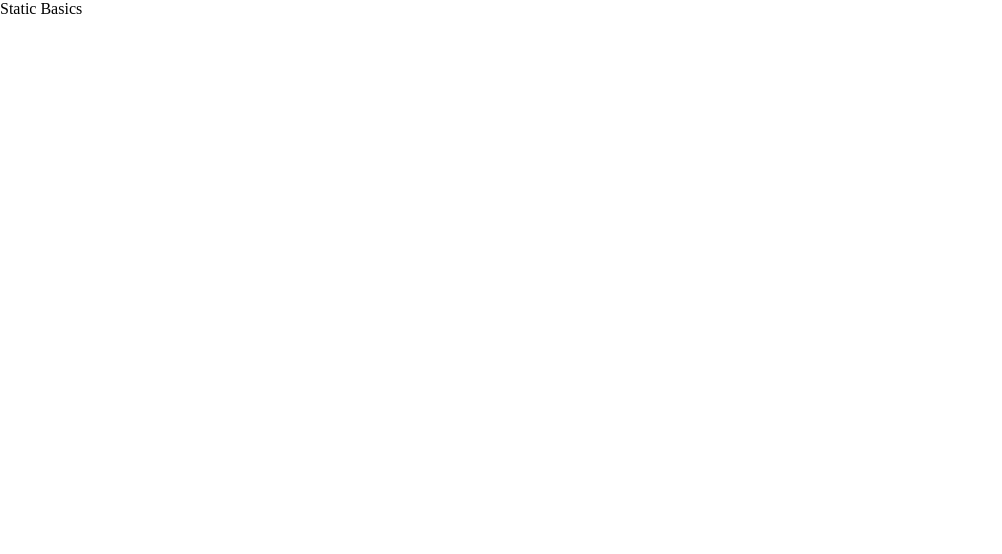
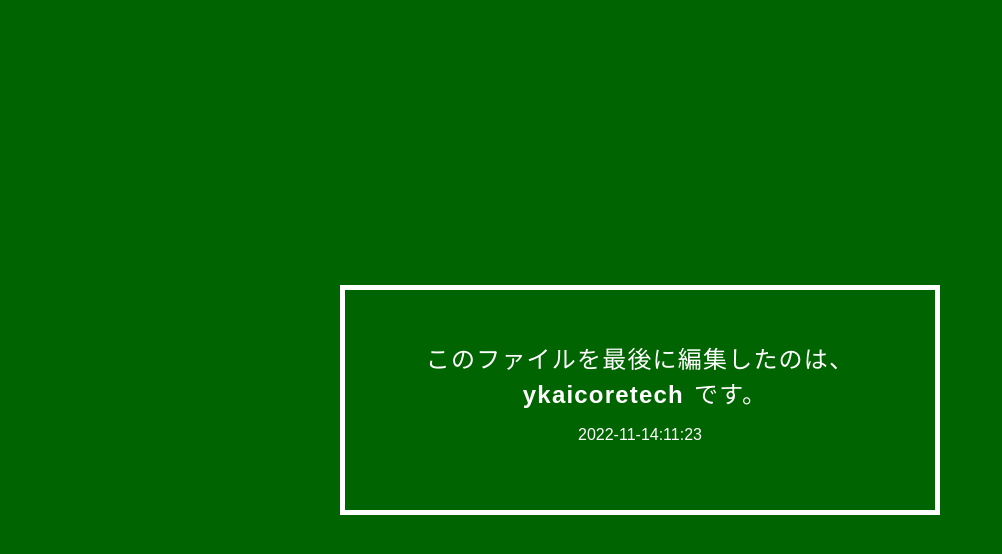
Before and after one commit to ykaicoretech/git-history, a plain HTML site: page index.html in a window 1280 px wide. Shown: the whole page, without its empty margins (0-1002 px from the left). Drawn offline with nearby package versions, Linux system fonts and the light colour scheme; files that its build step writes are made by us from their sources; a web font is replaced by a local one.

Commit message:
はじめのページをつくりました。

```diff
--- a/index.html
+++ b/index.html
@@ -4,10 +4,24 @@
   <meta charset="UTF-8">
   <meta http-equiv="X-UA-Compatible" content="IE=edge">
   <meta name="viewport" content="width=device-width, initial-scale=1.0">
-  <title>Static Basics</title>
+  <title>Git History</title>
+  <link rel="preconnect" href="https://fonts.googleapis.com">
+  <link rel="preconnect" href="https://fonts.gstatic.com" crossorigin>
+  <link href="https://fonts.googleapis.com/css2?family=M+PLUS+1+Code:wght@300;700&family=Noto+Serif+JP&display=swap" rel="stylesheet">
   <link rel="stylesheet" href="css/style.css">
 </head>
 <body>
+
+  <section class="container">
+    <div class="content-message">
+      <h1>
+        このファイルを最後に編集したのは、<br />
+        <span class="name">ykaicoretech</span>です。
+      </h1>
+      <p class="date">2022-11-14:11:23</p>
+    </div>
+  </section>
+
   <script src="js/main.js"></script>
 </body>
 </html>
--- a/scss/style.scss
+++ b/scss/style.scss
@@ -1,7 +1,57 @@
 * {
-  display: block;
+  box-sizing: border-box;
 }
 
 body {
   margin: 0;
 }
+
+h1 {
+  margin-top: inherit;
+  margin-bottom: inherit;
+}
+
+.container {
+  position: relative;
+  width: 100vw;
+  height: 100vh;
+  background-color: #006400;
+
+  & > .content-message {
+    position: absolute;
+    top: 50%;
+    left: 50%;
+    transform: translate(calc(-50% - 0px), calc(-50% - 0px));
+    width: 600px;
+    height: auto;
+    border: solid 5px white;
+    padding: 50px;
+
+    & > h1, & > p {
+      color: white;
+      text-align: center;
+    }
+
+    & > h1 {
+      font-family: 'Noto Serif JP', serif;
+      font-weight: 400;
+      letter-spacing: 0.05em;
+
+      & > .name {
+        font-family: 'M PLUS 1 Code', sans-serif;
+        font-weight: 700;
+
+        padding-left: 10px;
+        padding-right: 10px;
+      }
+    }
+
+    & > p {
+      font-family: 'M PLUS 1 Code', sans-serif;
+      font-weight: 300;
+    }
+  }
+
+
+
+}
```
